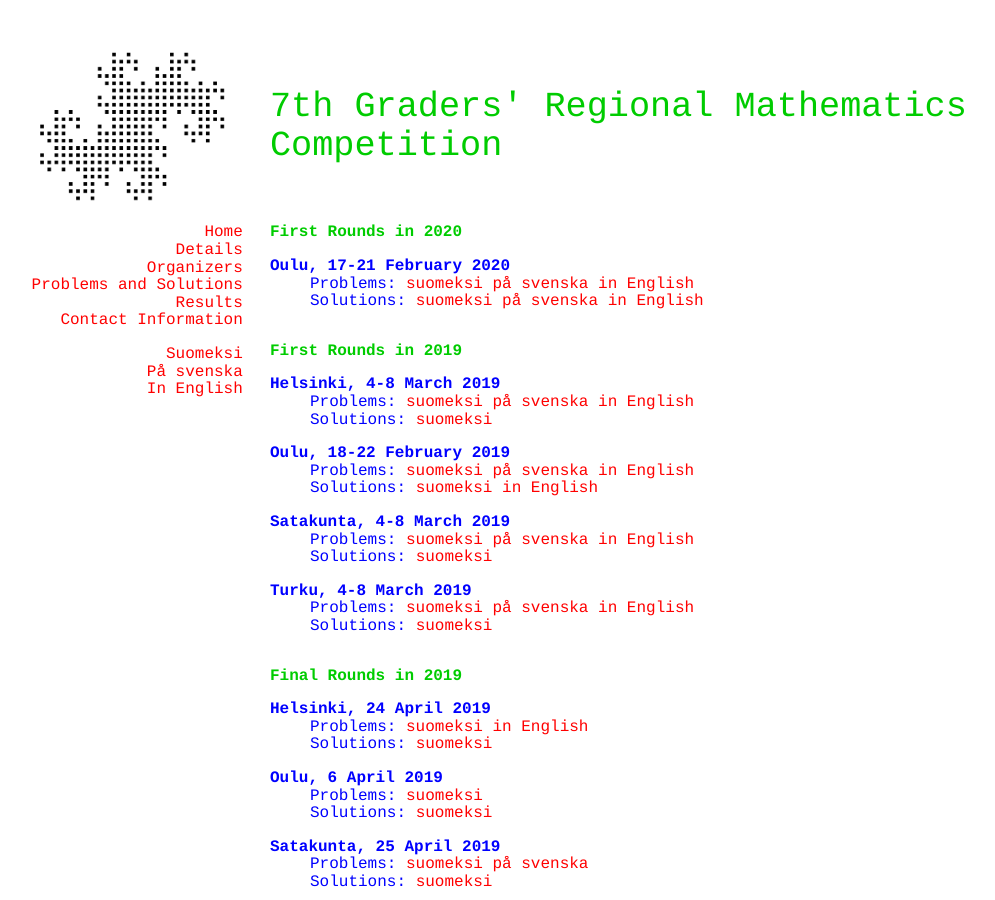
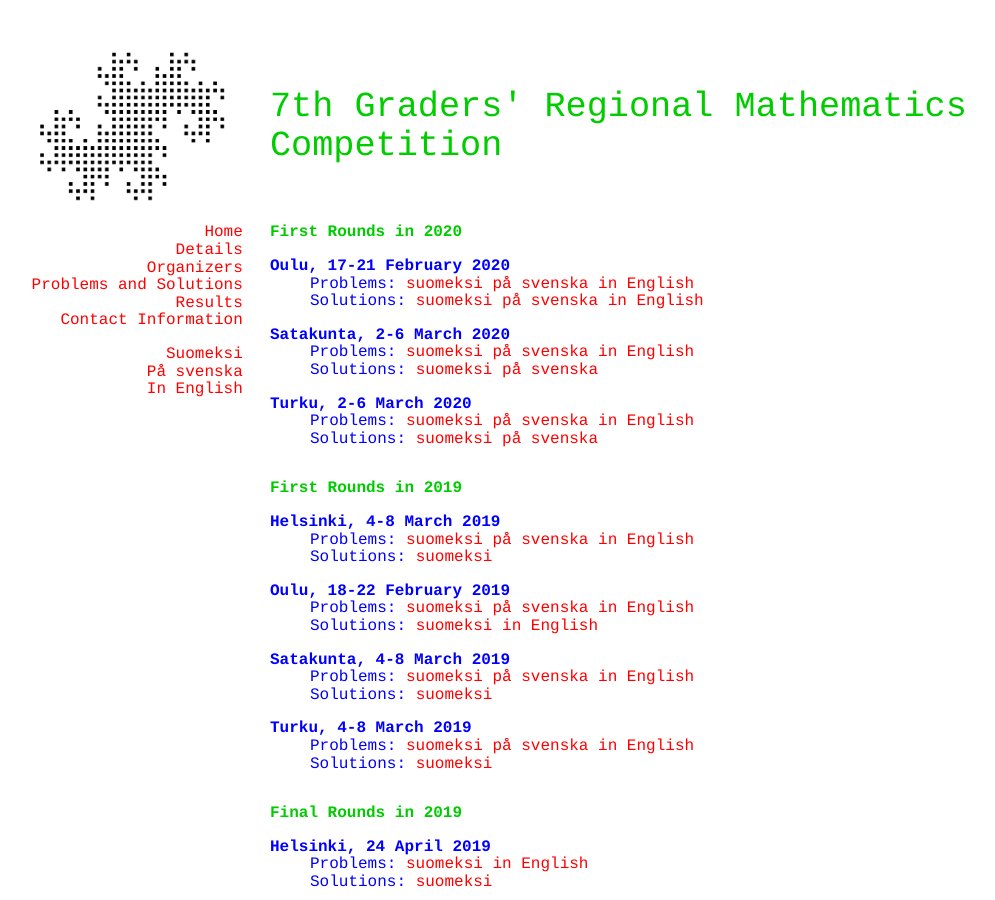
Before and after one commit to matematiikkakilpailut/matematiikkakilpailut.github.io, a Jekyll site: the page built from seiskat/en/problems.html, in a window 1280 px wide and 900 px high. Shown: the whole window, without its empty margins (50-1045 px from the left). Built offline with Jekyll 4.4.1, drawn with Linux system fonts in a browser that asks for light colours.

Commit message:
Update problems.html
Satakunnan ja Turun alkukilpailutehtävät ratkaisuneen

```diff
--- a/seiskat/en/problems.html
+++ b/seiskat/en/problems.html
@@ -19,6 +19,30 @@ The problems and their solutions will appear here after the competition. -->
     <a href="2020/o_r.pdf" hreflang="fi" lang="fi">suomeksi</a>
     <a href="2020/o_sv_r.pdf">p&aring; svenska</a>
     <a href="2020/o_en_r.pdf">in English</a>
+  </dd>
+  <dt>Satakunta, 2-6 March 2020</dt>
+  <dd>
+    Problems:
+    <a href="2020/s.pdf" hreflang="fi" lang="fi">suomeksi</a>
+    <a href="2020/s_sv.pdf" hreflang="sv-FI" lang="sv-FI">p&aring; svenska</a>
+    <a href="2020/s_en.pdf">in English</a>
+  </dd>
+  <dd>
+    Solutions:
+    <a href="2020/s_r.pdf" hreflang="fi" lang="fi">suomeksi</a>
+    <a href="2020/s_sv_r.pdf">p&aring; svenska</a>
+  </dd>
+    <dt>Turku, 2-6 March 2020</dt>
+  <dd>
+    Problems:
+    <a href="2020/t.pdf" hreflang="fi" lang="fi">suomeksi</a>
+    <a href="2020/t_sv.pdf" hreflang="sv-FI" lang="sv-FI">p&aring; svenska</a>
+    <a href="2020/t_en.pdf">in English</a>
+  </dd>
+  <dd>
+    Solutions:
+    <a href="2020/t_r.pdf" hreflang="fi" lang="fi">suomeksi</a>
+    <a href="2020/t_sv_r.pdf">p&aring; svenska</a>
   </dd>
 </dl>
 
```
